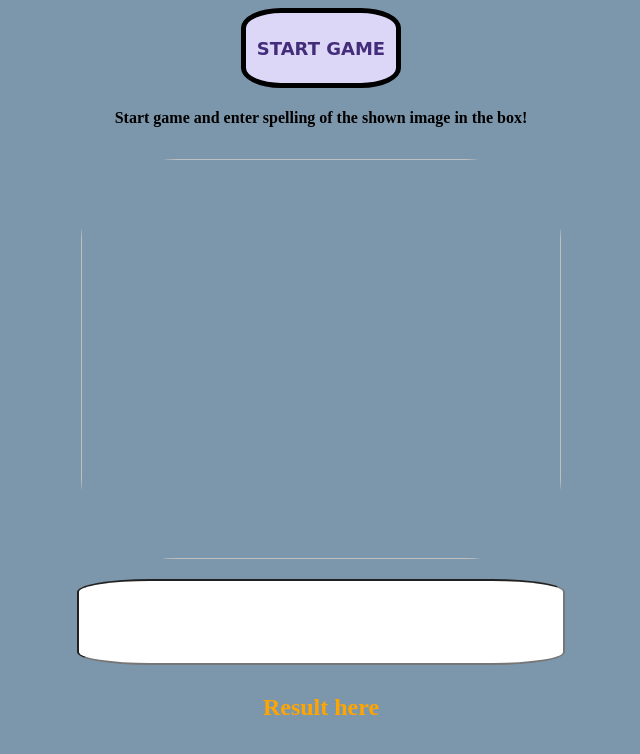
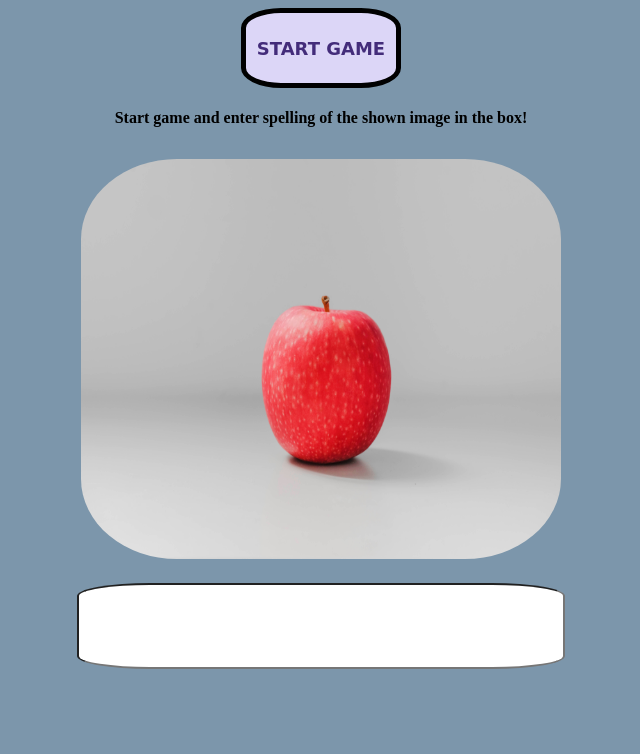
Before and after one commit to vijayslogin/kids-spelling-game, a plain HTML site: page index.html in a window 1280 px wide. Shown: the whole page, without its empty margins (319-959 px from the left). Drawn offline with nearby package versions, Linux system fonts and the light colour scheme.

Commit message:
Update index.html

```diff
--- a/index.html
+++ b/index.html
@@ -7,23 +7,22 @@
     <meta http-equiv="Permissions-Policy" content="interest-cohort=()">
 </head>
 <body>
-    <!--<h1 class="heading">Spelling Game for Kids</h1>-->
-    <button class="start-game" onclick="startGame();">START GAME</button>
+    <button class="start-game" onclick="startGame()">START GAME</button>
     <h4>Start game and enter spelling of the shown image in the box!</h4>
 
     <div class="container">
         <div>
-            <img id="actualImg" src="" alt="">
+            <img id="actualImg" src="./images/apple.jpg" alt="">
         </div>
         <div>
             <input type="text" class="innerDiv" id="inputText">
         </div>
     </div>
-    <div style="display: flex;">
+    <div>
         <img id="successFailure" src="" alt="">
     </div>
     <div>
-        <h2 id="result">Result here</h2>
+        <h2 id="result"></h2>
     </div>
     <script src="https://ajax.googleapis.com/ajax/libs/jquery/3.6.4/jquery.min.js"></script>
     <script src="index.js"></script>
```
